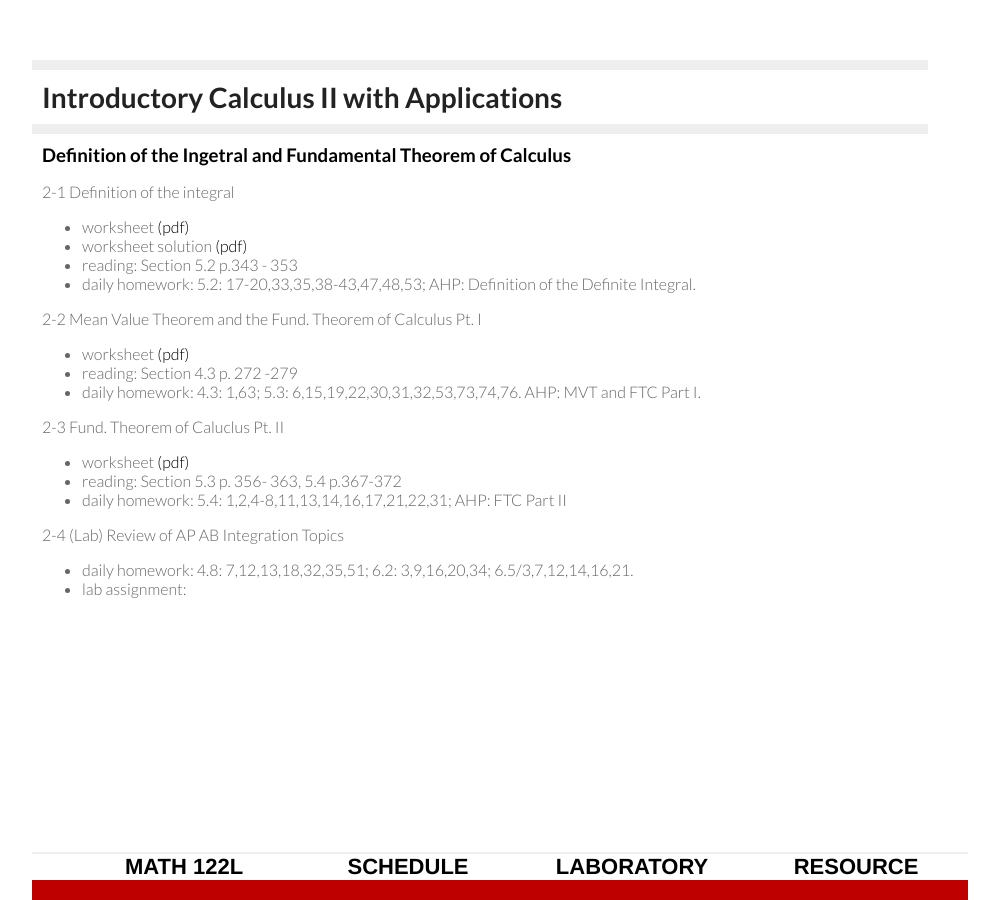
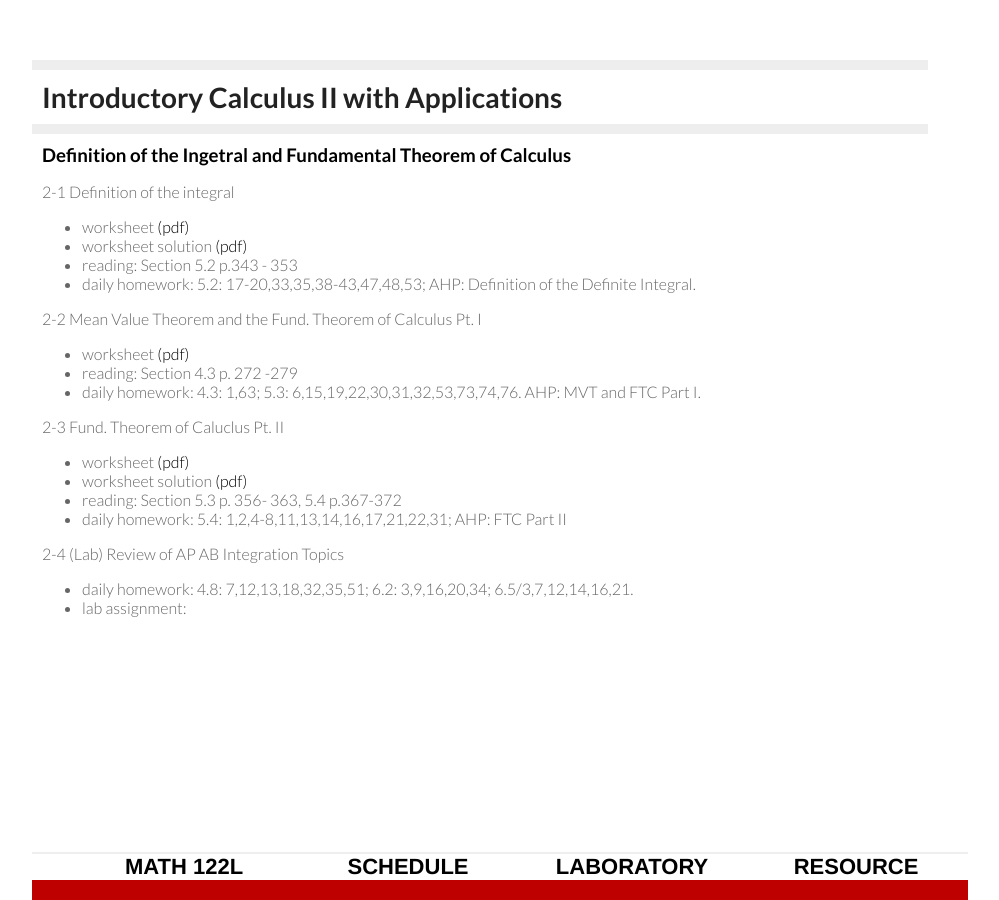
Before and after one commit to sshanshans/calculus2, a Jekyll site: the page built from schedule/week2/week2.md, in a window 1280 px wide. Shown: the whole page, without its empty margins (160-1159 px from the left). Built offline with Jekyll 4.4.1, drawn with Linux system fonts in a browser that asks for light colours.

Commit message:
solution update

```diff
--- a/schedule/week2/week2.md
+++ b/schedule/week2/week2.md
@@ -21,6 +21,7 @@ description: weekly schedule
 2-3 Fund. Theorem of Caluclus Pt. II  <br>
 
 * worksheet [(pdf)](\calculus2\schedule\week2\2-3Shan.pdf)  <br>
+* worksheet solution [(pdf)](\calculus2\schedule\week2\2-3ShanSoln.pdf)  <br>
 * reading: Section 5.3 p. 356- 363, 5.4 p.367-372 <br>
 * daily homework: 5.4: 1,2,4-8,11,13,14,16,17,21,22,31; AHP: FTC Part II  <br>
 
```
Also changed, not shown: 1 other file.
